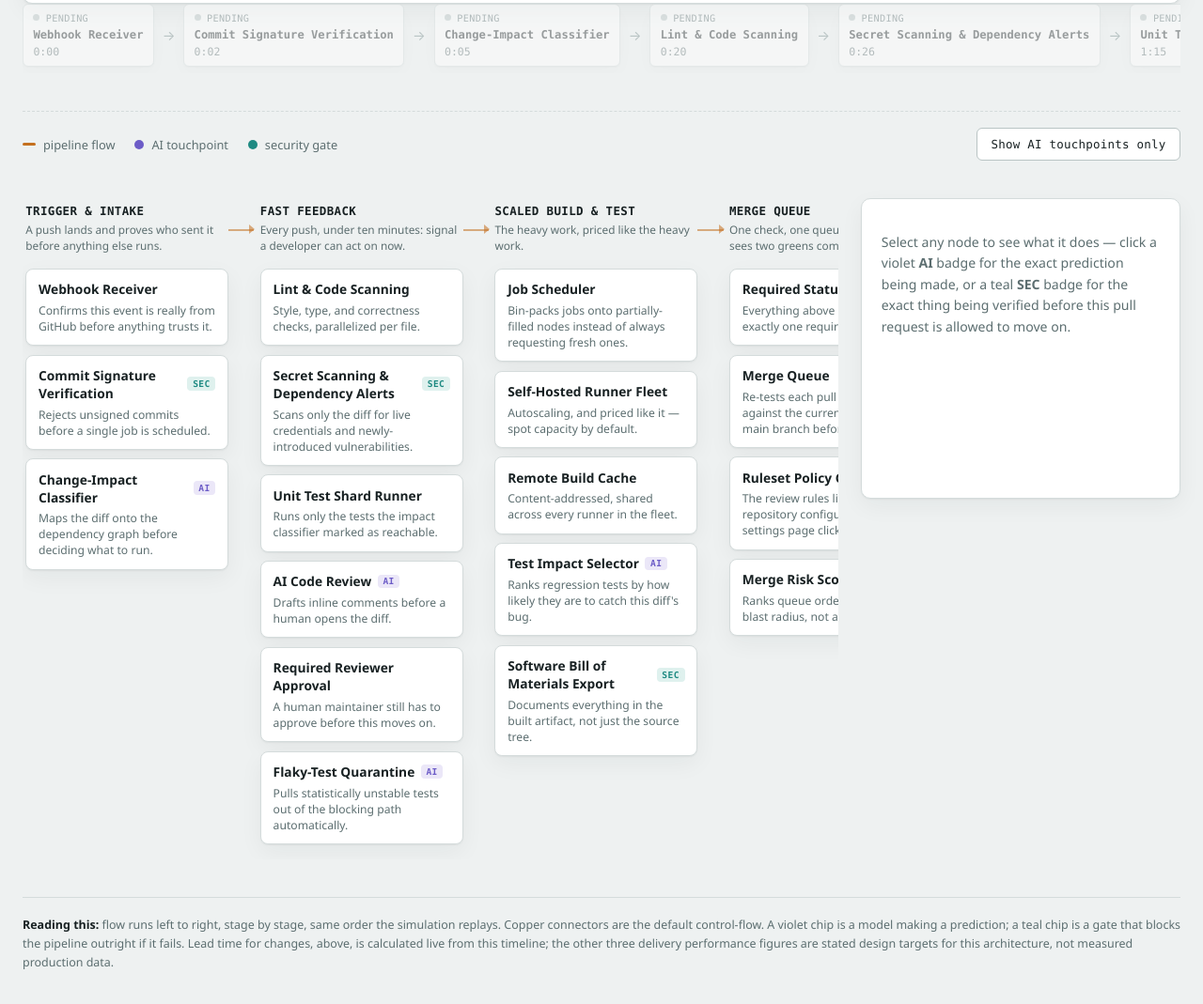
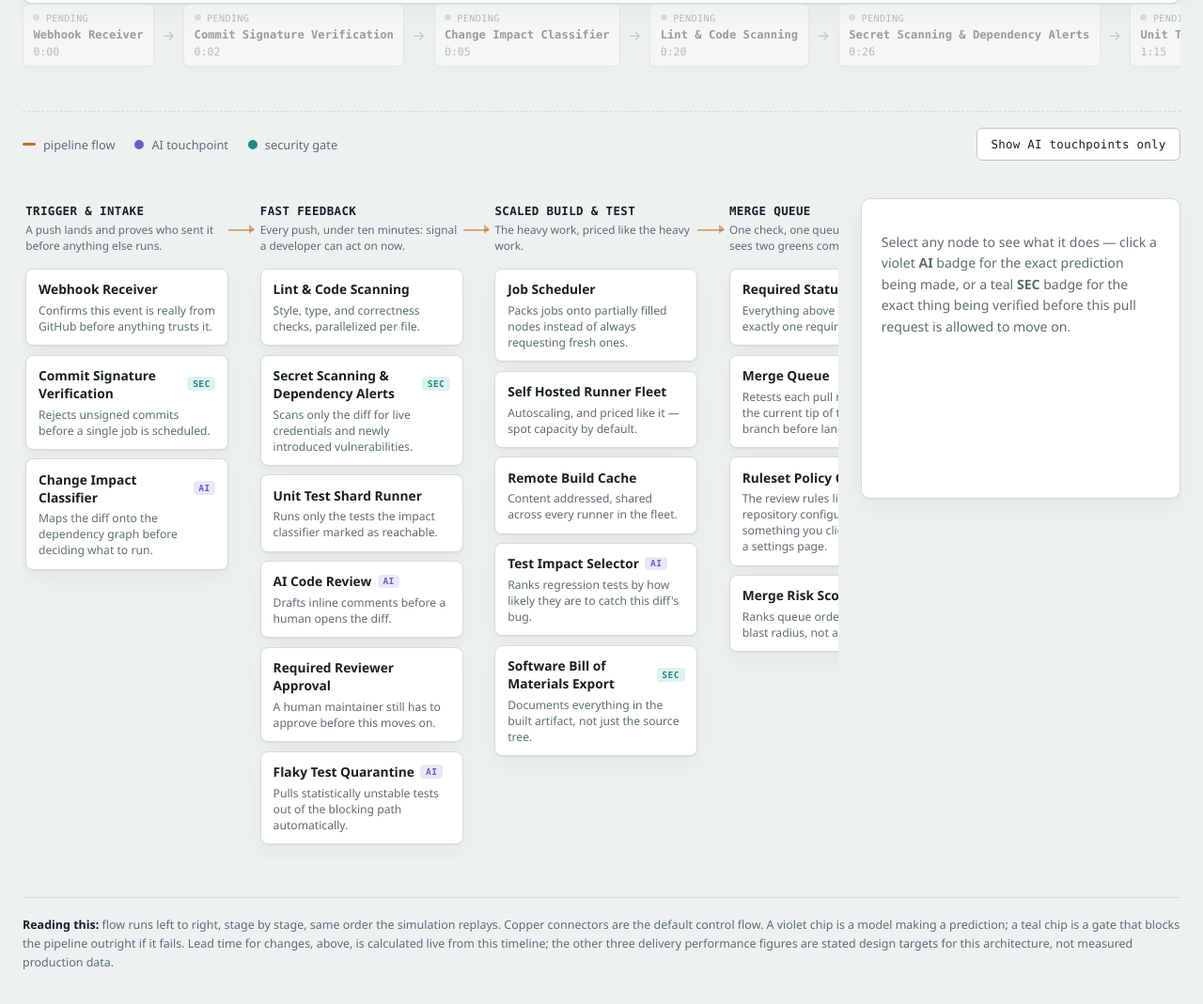
Before and after one commit to ledaatomica/FireFlow, a plain HTML site: page FireFlow.html in a window 1280 px wide. Shown: the part 1099-2168 px from the top of the page at 94% size. Drawn offline with Linux system fonts and the light colour scheme.

Commit message:
Documentation clean-up

```diff
--- a/index.html
+++ b/FireFlow.html
@@ -549,17 +549,17 @@
     <div class="pillar cost">
       <p class="pillar-kicker">Cost & scale</p>
       <p class="pillar-claim">Runner capacity tracks queue depth, not peak provisioning.</p>
-      <p class="pillar-detail">The runner fleet defaults to spot capacity and bin-packs jobs onto partially filled nodes. It scales toward zero when the queue is empty and toward peak capacity under load, rather than holding a fixed pool sized for the busiest hour of the week.</p>
+      <p class="pillar-detail">The runner fleet defaults to spot capacity and packs jobs onto partially filled nodes. It scales toward zero when the queue is empty and toward peak capacity under load, rather than holding a fixed pool sized for the busiest hour of the week.</p>
     </div>
     <div class="pillar sec">
       <p class="pillar-kicker">Security</p>
       <p class="pillar-claim">No artifact reaches production without verified provenance.</p>
-      <p class="pillar-detail">Commits are signature-verified at intake and dependencies are scanned per diff. Each build produces a signed artifact with a software bill of materials and a provenance attestation, and admission control re-checks that signature and attestation before an image is scheduled.</p>
+      <p class="pillar-detail">Commits are signature verified at intake and dependencies are scanned per diff. Each build produces a signed artifact with a software bill of materials and a provenance attestation, and admission control rechecks that signature and attestation before an image is scheduled.</p>
     </div>
     <div class="pillar risk">
       <p class="pillar-kicker">Quality & risk</p>
       <p class="pillar-claim">Verification effort is sized to predicted risk, not diff size.</p>
-      <p class="pillar-detail">Test selection, merge ordering, and rollout pacing are each driven by a risk score computed from blast radius and historical incident correlation for the files touched. A one-line documentation change and a change to a core payment path are not held to the same gate.</p>
+      <p class="pillar-detail">Test selection, merge ordering, and rollout pacing are each driven by a risk score computed from blast radius and historical incident correlation for the files touched. A single line documentation change and a change to a core payment path are not held to the same gate.</p>
     </div>
   </section>
 
@@ -632,7 +632,7 @@
   </main>
 
   <footer>
-    <strong>Reading this:</strong> flow runs left to right, stage by stage, same order the simulation replays. Copper connectors are the default control-flow. A violet chip is a model making a prediction; a teal chip is a gate that blocks the pipeline outright if it fails. Lead time for changes, above, is calculated live from this timeline; the other three delivery performance figures are stated design targets for this architecture, not measured production data.
+    <strong>Reading this:</strong> flow runs left to right, stage by stage, same order the simulation replays. Copper connectors are the default control flow. A violet chip is a model making a prediction; a teal chip is a gate that blocks the pipeline outright if it fails. Lead time for changes, above, is calculated live from this timeline; the other three delivery performance figures are stated design targets for this architecture, not measured production data.
   </footer>
 
 </div>
@@ -655,57 +655,57 @@
     { id: "commitsig", lane: "trigger", title: "Commit Signature Verification", badge: "sec", t: 2, cost: 0.00001,
       blurb: "Rejects unsigned commits before a single job is scheduled.",
       detail: "Every commit must carry a signature GitHub can mark as verified, checked the moment the webhook lands, not after the fact. An unverified commit never reaches a runner — the audit trail for who wrote this starts at the first byte, not at merge time." },
-    { id: "classifier", lane: "trigger", title: "Change-Impact Classifier", badge: "ai", t: 5, cost: 0.00015,
+    { id: "classifier", lane: "trigger", title: "Change Impact Classifier", badge: "ai", t: 5, cost: 0.00015,
       blurb: "Maps the diff onto the dependency graph before deciding what to run.",
-      detail: "AI touchpoint — trained on the repository's dependency graph plus historical co-change data, this model predicts which of the roughly 640 packages are actually reachable from this diff. A one-line fix to a shared utility stops triggering a full-repository rebuild; a change to a core package doesn't slip through under-tested because it \"looked small\"." },
+      detail: "AI touchpoint — trained on the repository's dependency graph plus historical data on which files tend to change together, this model predicts which of the roughly 640 packages are actually reachable from this diff. A single line fix to a shared utility stops triggering a full repository rebuild; a change to a core package doesn't slip through without adequate testing because it \"looked small\"." },
 
     { id: "lint", lane: "fastfeedback", title: "Lint & Code Scanning", badge: null, t: 20, cost: 0.00040,
       blurb: "Style, type, and correctness checks, parallelized per file.",
       detail: "Starts the moment the event lands, independent of the build. Findings from the linters and from GitHub's code scanning post as inline annotations on the pull request at the exact line — not a log dump someone has to go spelunking through to find the one thing that matters." },
     { id: "secretscan", lane: "fastfeedback", title: "Secret Scanning & Dependency Alerts", badge: "sec", t: 26, cost: 0.00035,
-      blurb: "Scans only the diff for live credentials and newly-introduced vulnerabilities.",
-      detail: "GitHub's secret scanning checks the diff for live credentials, and a dependency alert checks just the packages this diff adds or bumps against their known vulnerability records — not a slow whole-tree sweep on every push. A live credential or a critical, fixable vulnerability blocks the required check outright; anything softer opens a tracked alert with an owner and a deadline instead of silently passing." },
+      blurb: "Scans only the diff for live credentials and newly introduced vulnerabilities.",
+      detail: "GitHub's secret scanning checks the diff for live credentials, and a dependency alert checks just the packages this diff adds or bumps against their known vulnerability records — not a slow sweep of the whole tree on every push. A live credential or a critical, fixable vulnerability blocks the required check outright; anything softer opens a tracked alert with an owner and a deadline instead of silently passing." },
     { id: "unit", lane: "fastfeedback", title: "Unit Test Shard Runner", badge: null, t: 75, cost: 0.00180,
       blurb: "Runs only the tests the impact classifier marked as reachable.",
-      detail: "Sharded across whatever runner capacity is free right now, so wall-clock time for this stage stays roughly flat as the codebase grows — it's bounded by the reachable slice of tests, not the whole suite." },
+      detail: "Sharded across whatever runner capacity is free right now, so wall clock time for this stage stays roughly flat as the codebase grows — it's bounded by the reachable slice of tests, not the whole suite." },
     { id: "review", lane: "fastfeedback", title: "AI Code Review", badge: "ai", t: 80, cost: 0.00060,
       blurb: "Drafts inline comments before a human opens the diff.",
-      detail: "AI touchpoint — an automated review pass over the diff flags likely null-deref bugs, missing edge-case tests, and style drift as suggested-change comments on the pull request itself. This narrows what a human has to read; it does not replace a human's review. See Required Reviewer Approval below." },
+      detail: "AI touchpoint — an automated review pass over the diff flags likely null reference bugs, missing edge case tests, and style drift as suggested change comments on the pull request itself. This narrows what a human has to read; it does not replace a human's review. See Required Reviewer Approval below." },
     { id: "humanreview", lane: "fastfeedback", title: "Required Reviewer Approval", badge: null, t: 85, cost: 0.00000,
       blurb: "A human maintainer still has to approve before this moves on.",
-      detail: "The repository's code owners file resolves which team or person owns the paths this diff touches, and at least one of them has to submit an approving human review. This is enforced separately from the AI code review pass above — the automation narrows what the reviewer has to read and catches the obvious issues first, but a person's sign-off is still required and cannot be skipped." },
-    { id: "flaky", lane: "fastfeedback", title: "Flaky-Test Quarantine", badge: "ai", t: 95, cost: 0.00020,
+      detail: "The repository's code owners file resolves which team or person owns the paths this diff touches, and at least one of them has to submit an approving human review. This is enforced separately from the AI code review pass above — the automation narrows what the reviewer has to read and catches the obvious issues first, but a person's approval is still required and cannot be skipped." },
+    { id: "flaky", lane: "fastfeedback", title: "Flaky Test Quarantine", badge: "ai", t: 95, cost: 0.00020,
       blurb: "Pulls statistically unstable tests out of the blocking path automatically.",
-      detail: "AI touchpoint — a rolling model of each test's pass/fail history flags flaky tests and quarantines them out of the merge-blocking path, without deleting the coverage. They keep running and get tracked; the owning team is paged once a confidence threshold is crossed — instead of the whole organization quietly losing trust in a red build." },
+      detail: "AI touchpoint — a rolling model of each test's pass/fail history flags flaky tests and quarantines them out of the path that blocks merges, without deleting the coverage. They keep running and get tracked; the owning team is paged once a confidence threshold is crossed — instead of the whole organization quietly losing trust in a red build." },
 
     { id: "scheduler", lane: "scaled", title: "Job Scheduler", badge: null, t: 100, cost: 0.00005,
-      blurb: "Bin-packs jobs onto partially-filled nodes instead of always requesting fresh ones.",
-      detail: "Orders queued jobs by priority — pull-request-gating work ahead of nightly batch jobs — and packs small jobs onto nodes that already have spare capacity rather than provisioning a new one per job. Fleet utilization stays high instead of paying for headroom nobody's using." },
-    { id: "runners", lane: "scaled", title: "Self-Hosted Runner Fleet", badge: null, t: 105, cost: 0.00120,
+      blurb: "Packs jobs onto partially filled nodes instead of always requesting fresh ones.",
+      detail: "Orders queued jobs by priority — work that gates a pull request ahead of nightly batch jobs — and packs small jobs onto nodes that already have spare capacity rather than provisioning a new one per job. Fleet utilization stays high instead of paying for headroom nobody's using." },
+    { id: "runners", lane: "scaled", title: "Self Hosted Runner Fleet", badge: null, t: 105, cost: 0.00120,
       blurb: "Autoscaling, and priced like it — spot capacity by default.",
-      detail: "Self-hosted GitHub Actions runners, provisioned on Kubernetes as an autoscaling runner set that defaults to spot capacity, falling back to on-demand only when spot is reclaimed mid-job. The fleet scales toward zero at three in the morning and toward thousands of ephemeral, single-job runners at peak push hours — cost tracks actual queue depth, not a provisioned baseline sized for the worst hour of the week." },
+      detail: "Self hosted GitHub Actions runners, provisioned on Kubernetes as an autoscaling runner set that defaults to spot capacity, falling back to on demand capacity only when spot is reclaimed partway through a job. The fleet scales toward zero at three in the morning and toward thousands of ephemeral, single job runners at peak push hours — cost tracks actual queue depth, not a provisioned baseline sized for the worst hour of the week." },
     { id: "cache", lane: "scaled", title: "Remote Build Cache", badge: null, t: 115, cost: 0.00010,
-      blurb: "Content-addressed, shared across every runner in the fleet.",
-      detail: "Build outputs are keyed by input hash and shared fleet-wide, well beyond the size limit of GitHub's built-in Actions cache, so a package nobody touched is never rebuilt twice on two different runners. This is the difference between a full clean build and the actual default experience." },
+      blurb: "Content addressed, shared across every runner in the fleet.",
+      detail: "Build outputs are keyed by input hash and shared across the whole fleet, well beyond the size limit of GitHub's own Actions cache, so a package nobody touched is never rebuilt twice on two different runners. This is the difference between a full clean build and the actual default experience." },
     { id: "testselect", lane: "scaled", title: "Test Impact Selector", badge: "ai", t: 125, cost: 0.00040,
       blurb: "Ranks regression tests by how likely they are to catch this diff's bug.",
       detail: "AI touchpoint — instead of the full regression suite on every build, a model ranks tests by historical likelihood of catching a regression in this diff's changed files. The top slice runs on the critical path; the rest runs asynchronously. Full coverage still happens — it's just not what the developer is sitting there waiting on." },
     { id: "sbom", lane: "scaled", title: "Software Bill of Materials Export", badge: "sec", t: 300, cost: 0.00025,
       blurb: "Documents everything in the built artifact, not just the source tree.",
-      detail: "Every build exports a software bill of materials from the dependency graph, keyed to the exact artifact hash — including anything pulled in during the build, not just what's declared in the manifest. It ships alongside the artifact, so \"what's actually running in production\" is a query against this, not a fire-drill audit." },
+      detail: "Every build exports a software bill of materials from the dependency graph, keyed to the exact artifact hash — including anything pulled in during the build, not just what's declared in the manifest. It ships alongside the artifact, so \"what's actually running in production\" is a query against this, not a fire drill audit." },
 
     { id: "unifiedcheck", lane: "mergequeue", title: "Required Status Check", badge: null, t: 310, cost: 0.00000,
       blurb: "Everything above rolls into exactly one required status.",
-      detail: "A single job depends on every fast-feedback and scaled-build job before it — lint, tests, both scans, the reviewer approval, both AI passes — and reports one combined result. That combined job is the only status the branch ruleset actually requires. A developer never reads forty separate check names to know if they're blocked; a failure links straight through to the one job that's actually failing." },
+      detail: "A single job depends on every fast feedback and scaled build job before it — lint, tests, both scans, the reviewer approval, both AI passes — and reports one combined result. That combined job is the only status the branch ruleset actually requires. A developer never reads forty separate check names to know if they're blocked; a failure links straight through to the one job that's actually failing." },
     { id: "mergequeuecontroller", lane: "mergequeue", title: "Merge Queue", badge: null, t: 390, cost: 0.00010,
-      blurb: "Re-tests each pull request against the current tip of the main branch before landing.",
-      detail: "GitHub's merge queue re-runs required checks against a pull request merged with the current tip of the main branch, one at a time — so two individually passing pull requests can't combine into a broken main branch." },
+      blurb: "Retests each pull request against the current tip of the main branch before landing.",
+      detail: "GitHub's merge queue reruns required checks against a pull request merged with the current tip of the main branch, one at a time — so two individually passing pull requests can't combine into a broken main branch." },
     { id: "policygate", lane: "mergequeue", title: "Ruleset Policy Gate", badge: "sec", t: 396, cost: 0.00002,
-      blurb: "The review rules live in repository configuration, not a settings page click-through.",
-      detail: "Before a pull request enters the merge queue, the repository's ruleset evaluates it against rules stored as configuration: required approvals resolved from the code owners file, no self-merge, no direct pushes to protected paths. The rules are version-controlled and applied identically to everyone with push access, including whoever wrote them." },
+      blurb: "The review rules live in repository configuration, not something you click through on a settings page.",
+      detail: "Before a pull request enters the merge queue, the repository's ruleset evaluates it against rules stored as configuration: required approvals resolved from the code owners file, no merging your own pull request, no direct pushes to protected paths. The rules are version controlled and applied identically to everyone with push access, including whoever wrote them." },
     { id: "riskscore", lane: "mergequeue", title: "Merge Risk Scorer", badge: "ai", t: 405, cost: 0.00015,
       blurb: "Ranks queue order by predicted blast radius, not arrival time.",
-      detail: "AI touchpoint — scores each queued pull request on diff size, blast radius, and historical incident correlation for the files it touches. A one-line documentation fix doesn't sit behind a risky infrastructure change in a strictly serial queue; low-risk merges get prioritized through." },
+      detail: "AI touchpoint — scores each queued pull request on diff size, blast radius, and historical incident correlation for the files it touches. A single line documentation fix doesn't sit behind a risky infrastructure change in a strictly serial queue; low risk merges get prioritized through." },
 
     { id: "artifactbuild", lane: "release", title: "Artifact & Image Build", badge: null, t: 470, cost: 0.00090,
       blurb: "Built exactly once from the merged commit.",
@@ -725,13 +725,13 @@
       detail: "The cluster's admission controller checks the image's signature and its build provenance attestation at every pod start, not just at deploy time on trust. An image that's unsigned, unattested, or fails the vulnerability policy from its software bill of materials is refused a scheduling slot — full stop, no exceptions queue." },
     { id: "dashboard", lane: "observability", title: "Pipeline Metrics Dashboard", badge: null, t: 1140, cost: 0.00002,
       blurb: "The operational read on the system, not any one run.",
-      detail: "Build times, queue depth, failure rates, fleet utilization, spot-eviction rate. This is what the platform team watches to know if the fleet is keeping up — not something any individual developer needs to open." },
+      detail: "Build times, queue depth, failure rates, fleet utilization, spot eviction rate. This is what the platform team watches to know if the fleet is keeping up — not something any individual developer needs to open." },
     { id: "triage", lane: "observability", title: "Failure Triage Bot", badge: "ai", t: 1145, cost: 0.00025,
       blurb: "Suggests a root cause the moment a build goes red.",
-      detail: "AI touchpoint — clusters a new failure's stack trace and logs against a history of past incidents, then posts a likely root cause and a probable owning team directly on the pull request or in the on-call channel. This run stayed green, so the bot stays on standby — but it's evaluating every failure that does happen, not just the ones a human has time to dig into." },
+      detail: "AI touchpoint — clusters a new failure's stack trace and logs against a history of past incidents, then posts a likely root cause and a probable owning team directly on the pull request or in the on call channel. This run stayed green, so the bot stays on standby — but it's evaluating every failure that does happen, not just the ones a human has time to dig into." },
     { id: "digest", lane: "observability", title: "Smoke Signal", badge: "ai", t: 1150, cost: 0.00010,
-      blurb: "A plain-language pulse on the week, not a dashboard nobody opens.",
-      detail: "AI touchpoint — auto-generates a short, plain-language summary of what shipped, what broke, and which tests are newly flaky, so a team gets a weekly read on pipeline health without anyone digging through dashboards to compile it by hand." }
+      blurb: "A plain language pulse on the week, not a dashboard nobody opens.",
+      detail: "AI touchpoint — automatically generates a short, plain language summary of what shipped, what broke, and which tests are newly flaky, so a team gets a weekly read on pipeline health without anyone digging through dashboards to compile it by hand." }
   ];
 
   var flowEl = document.getElementById("flow");
```
Also changed, not shown: 1 other file.
